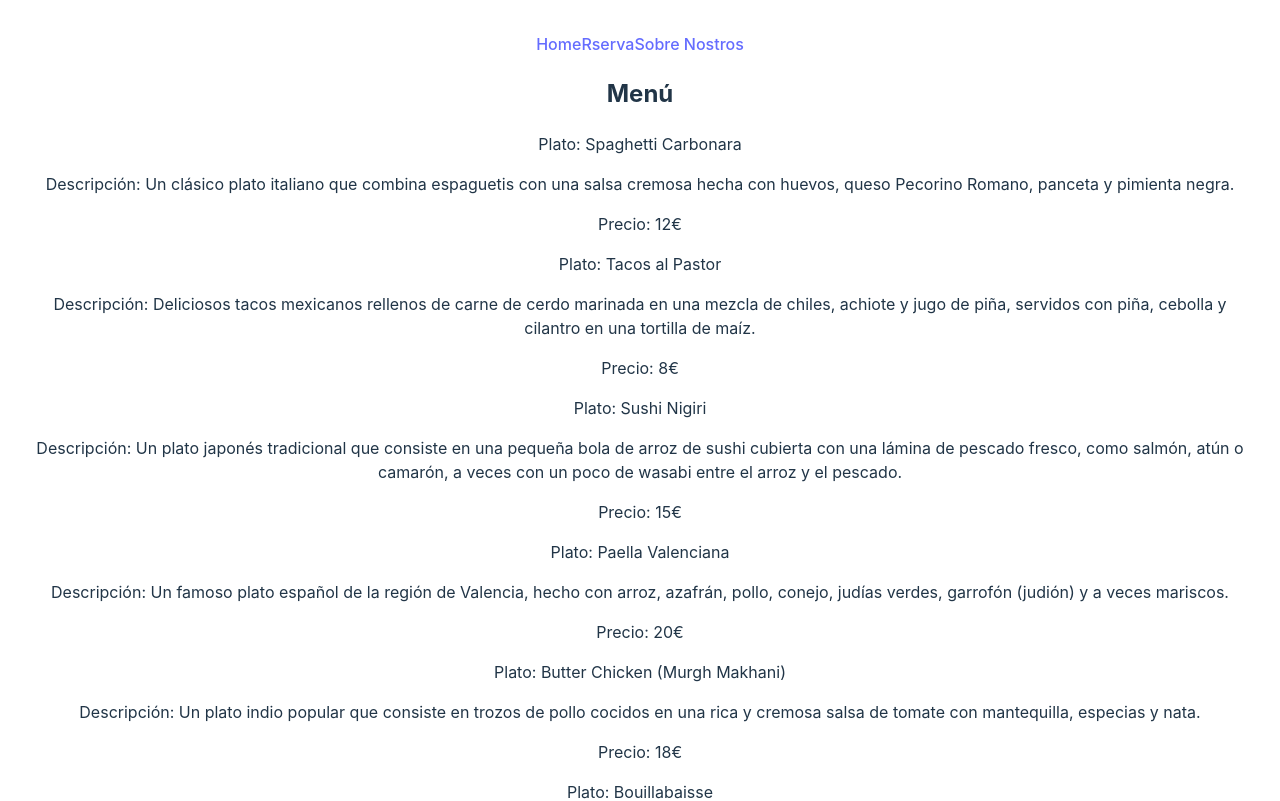
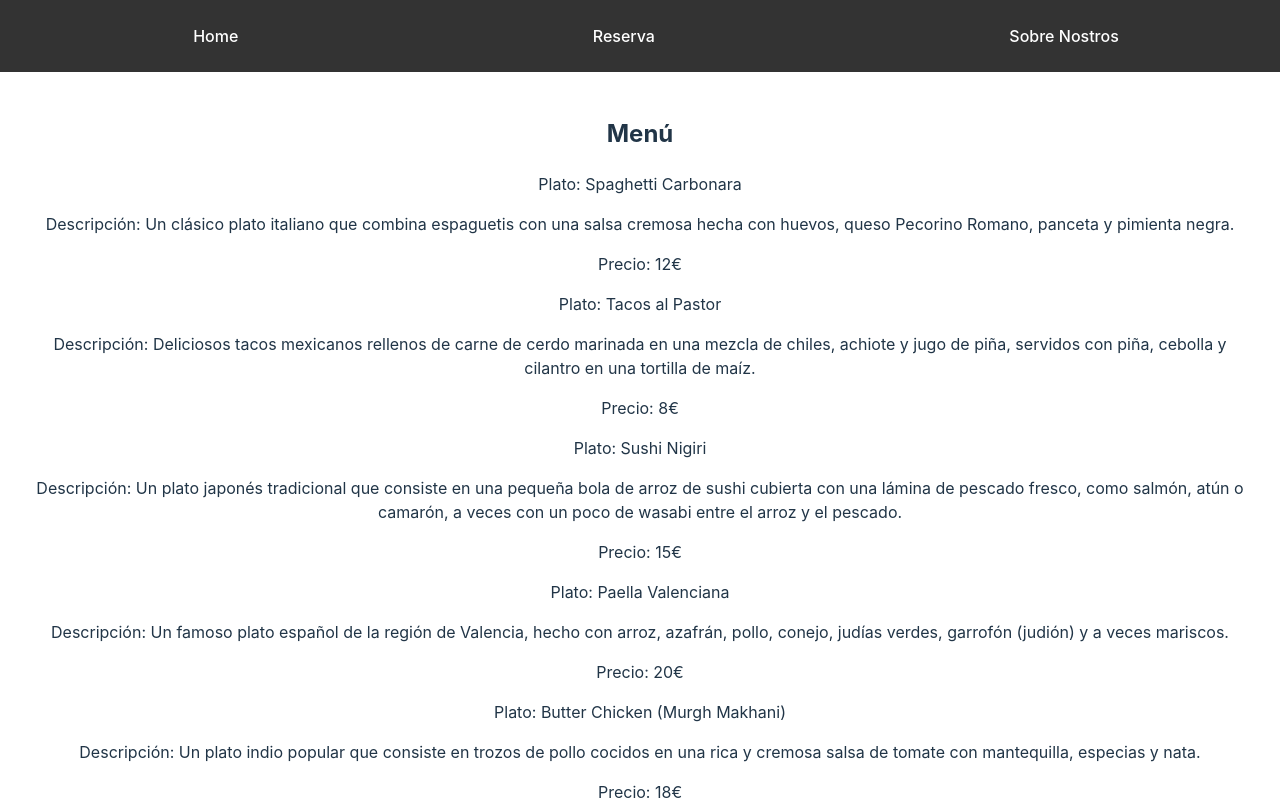
Before and after one commit to sentobc13/React-ej-2, a React (Vite) app in the folder ejercicio-react-2/: page / in a window 1280 px wide. Shown: the top 801 px of the page. Built offline with nearby package versions, Linux system fonts and the light colour scheme.

Commit message:
css header

```diff
--- /dev/null
+++ b/ejercicio-react-2/src/components/Header/Header.css
@@ -0,0 +1,35 @@
+
+.menu {
+    background-color: #333;
+    padding: 1rem;
+    display: flex;
+    justify-content: space-around;
+    align-items: center;
+    position: fixed;
+    top: 0;
+    left: 0;
+    width: 100%;
+    z-index: 1000;
+  }
+
+  .menu a {
+    color: white;
+    text-decoration: none;
+    padding: 0.5rem 1rem;
+    transition: background-color 0.3s ease;
+  }
+
+  .menu a:hover {
+    background-color: #575757;
+    border-radius: 5px;
+  }
+
+  .menu a:active {
+    background-color: #4CAF50;
+    border-radius: 5px;
+  }
+
+
+  body {
+    padding-top: 4rem;
+  }
--- a/ejercicio-react-2/src/components/Header/Header.jsx
+++ b/ejercicio-react-2/src/components/Header/Header.jsx
@@ -1,10 +1,11 @@
 import { Link } from "react-router-dom"
+import './Header.css';
 
 const Header = () => {
   return (
     <nav className="menu">
       <Link to="/">Home</Link>
-      <Link to="/reserva">Rserva</Link>
+      <Link to="/reserva">Reserva</Link>
       <Link to="/sobrenosotros">Sobre Nostros</Link>
     </nav>
   )
```
